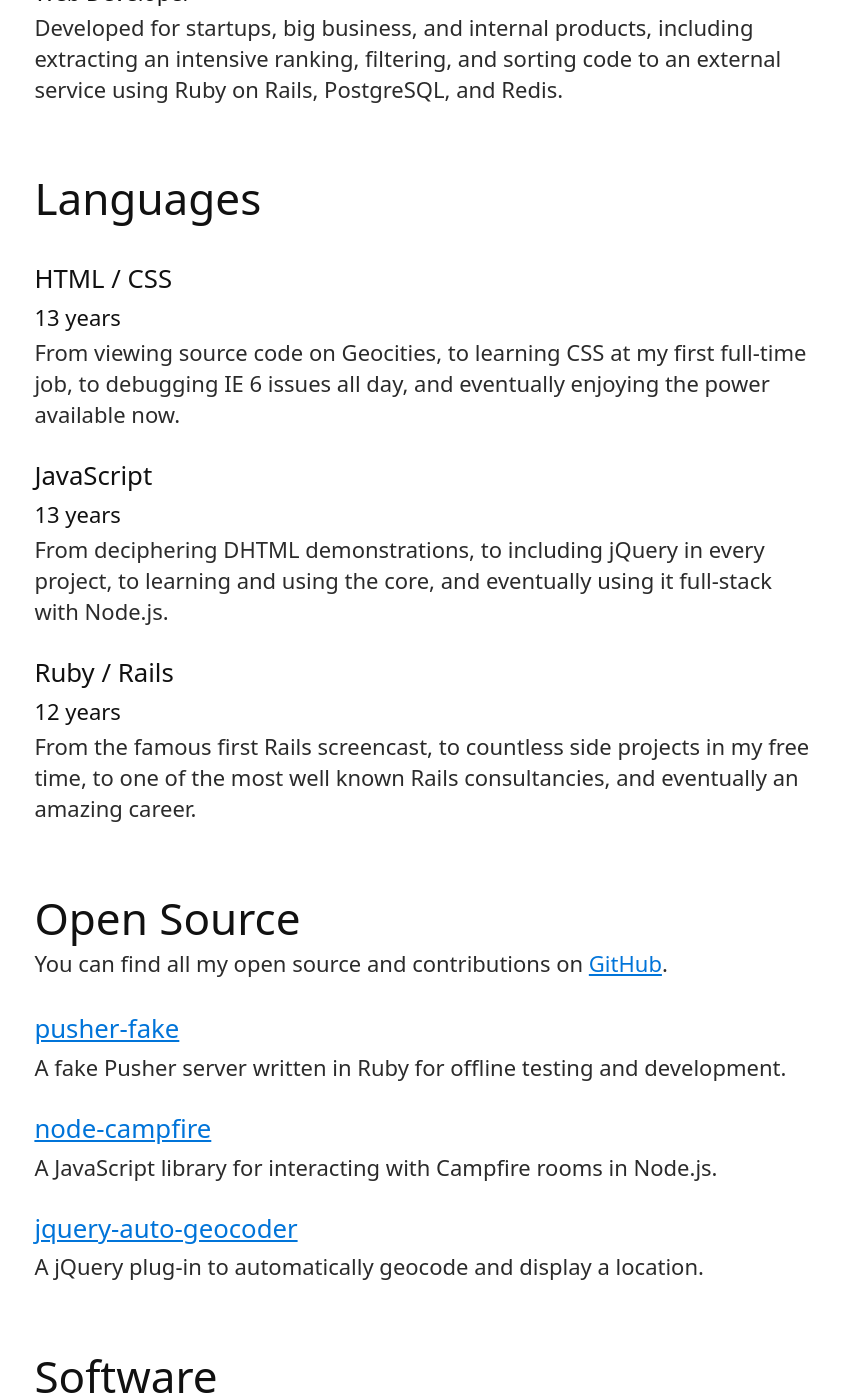
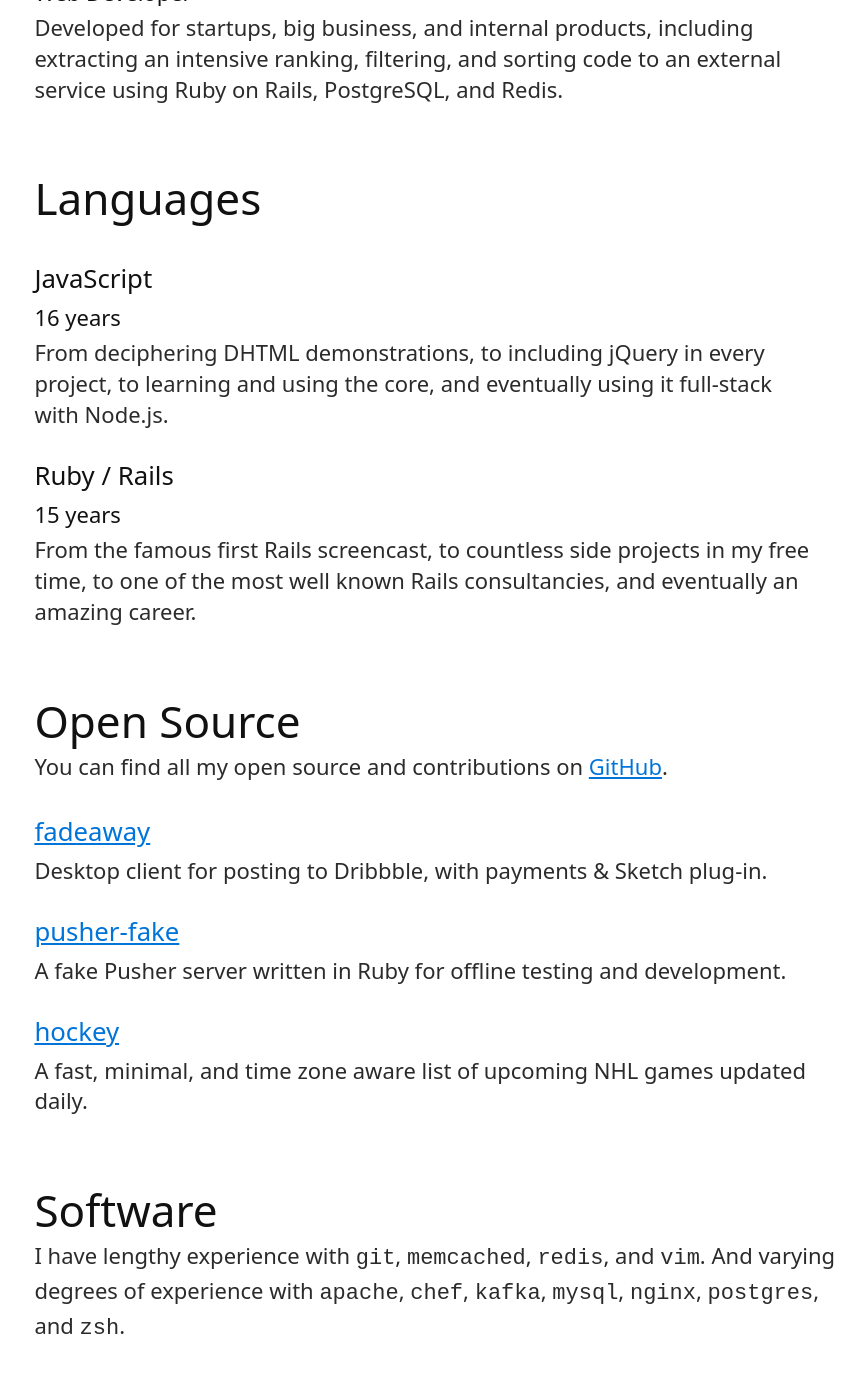
Before and after one commit to tristandunn/tristandunn, a Jekyll site: the page built from resume/index.html, in a window 1280 px wide and 1400 px high, scrolled down 2405 px. Shown: the whole window, without its empty margins (68-933 px from the left). Built offline with Jekyll 4.4.1, drawn with Linux system fonts in a browser that asks for light colours; some of the changed text lies outside the part shown.

Commit message:
Update the resume.

```diff
--- a/resume/index.html
+++ b/resume/index.html
@@ -105,20 +105,14 @@
     </header>
 
     <section>
-      <h3>HTML / CSS</h3>
-      <h4>13 years</h4>
-      <p>From viewing source code on Geocities, to learning CSS at my first full-time job, to debugging IE 6 issues all day, and eventually enjoying the power available&#160;now.</p>
-    </section>
-
-    <section>
       <h3>JavaScript</h3>
-      <h4>13 years</h4>
+      <h4>16 years</h4>
       <p>From deciphering DHTML demonstrations, to including jQuery in every project, to learning and using the core, and eventually using it full-stack with&#160;Node.js.</p>
     </section>
 
     <section>
       <h3>Ruby / Rails</h3>
-      <h4>12 years</h4>
+      <h4>15 years</h4>
       <p>From the famous first Rails screencast, to countless side projects in my free time, to one of the most well known Rails consultancies, and eventually an amazing&#160;career.</p>
     </section>
 
@@ -128,23 +122,23 @@
     </header>
 
     <section>
+      <h3><a href="https://github.com/tristandunn?tab=repositories&q=fadeaway">fadeaway</a></h3>
+      <p>Desktop client for posting to Dribbble, with payments &#38; Sketch&#160;plug-in.</p>
+    </section>
+
+    <section>
       <h3><a href="https://github.com/tristandunn/pusher-fake">pusher-fake</a></h3>
       <p>A fake Pusher server written in Ruby for offline testing and&#160;development.</p>
     </section>
 
     <section>
-      <h3><a href="https://github.com/tristandunn/node-campfire">node-campfire</a></h3>
-      <p>A JavaScript library for interacting with Campfire rooms in&#160;Node.js.</p>
-    </section>
-
-    <section>
-      <h3><a href="https://github.com/tristandunn/jquery-auto-geocoder">jquery-auto-geocoder</a></h3>
-      <p>A jQuery plug-in to automatically geocode and display a&#160;location.</p>
+      <h3><a href="https://github.com/tristandunn/hockey">hockey</a></h3>
+      <p>A fast, minimal, and time zone aware list of upcoming NHL&#160;games updated daily.</p>
     </section>
 
     <header>
       <h1>Software</h1>
-      <p>I have lengthy experience with <code>git</code>, <code>memcached</code>, <code>redis</code>, and <code>vim</code>. And varying degrees of experience with <code>apache</code>, <code>chef</code>, <code>mysql</code>, <code>nginx</code>, <code>postgres</code>, and&#160;<code>zsh</code>.
+      <p>I have lengthy experience with <code>git</code>, <code>memcached</code>, <code>redis</code>, and <code>vim</code>. And varying degrees of experience with <code>apache</code>, <code>chef</code>, <code>kafka</code>, <code>mysql</code>, <code>nginx</code>, <code>postgres</code>, and&#160;<code>zsh</code>.
     </header>
 
     <header>
```
Also changed, not shown: other parts of resume/index.html (+2 -2 lines).
